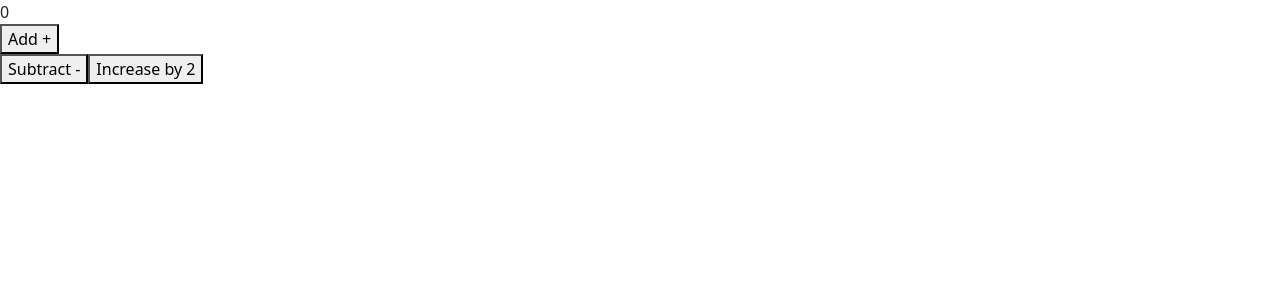
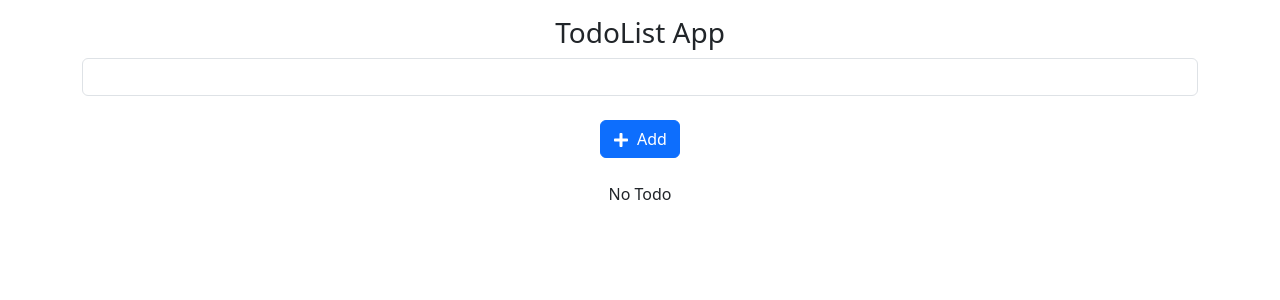
Before and after one commit to Dips2020/React, a React (Vite) app in the folder Learning/React_jsx/react-app/: page / in a window 1280 px wide. Shown: the top 300 px of the page. Built offline with nearby package versions, Linux system fonts and the light colour scheme.

Commit message:
TodoList_useReducer

```diff
--- a/Learning/React_jsx/react-app/src/App.jsx
+++ b/Learning/React_jsx/react-app/src/App.jsx
@@ -13,7 +13,8 @@
 // import FormikFormValidation from "./components/MiniProject/FormValidation/FormikFormValidation";
 // import ReactRouter from "./components/ReactRouter/ReactRouter";
 // import UseContext from "./components/Hooks/useContext_useReducer/UseContext";
-import UseReducer from "./components/Hooks/useContext_useReducer/UseReducer";
+// import UseReducer from "./components/Hooks/useContext_useReducer/UseReducer";
+import TodoList_useReducer from "./components/Hooks/useContext_useReducer/UseReducer/TodoList_useReducer/TodoList_useReducer";
 
 function App() {
   return (
@@ -55,7 +56,8 @@ function App() {
       {/* <UseEffect /> */}
       {/* <UseLayoutEffect /> */}
       {/* <UseContext /> */}
-      <UseReducer />
+      {/* <UseReducer /> */}
+      <TodoList_useReducer />
       {/* -------------------------------------------------------------- */}
       {/* ------------------------ ⬇️ Routing ⬇️ ------------------------ */}
       {/* <ReactRouter /> */}
```
